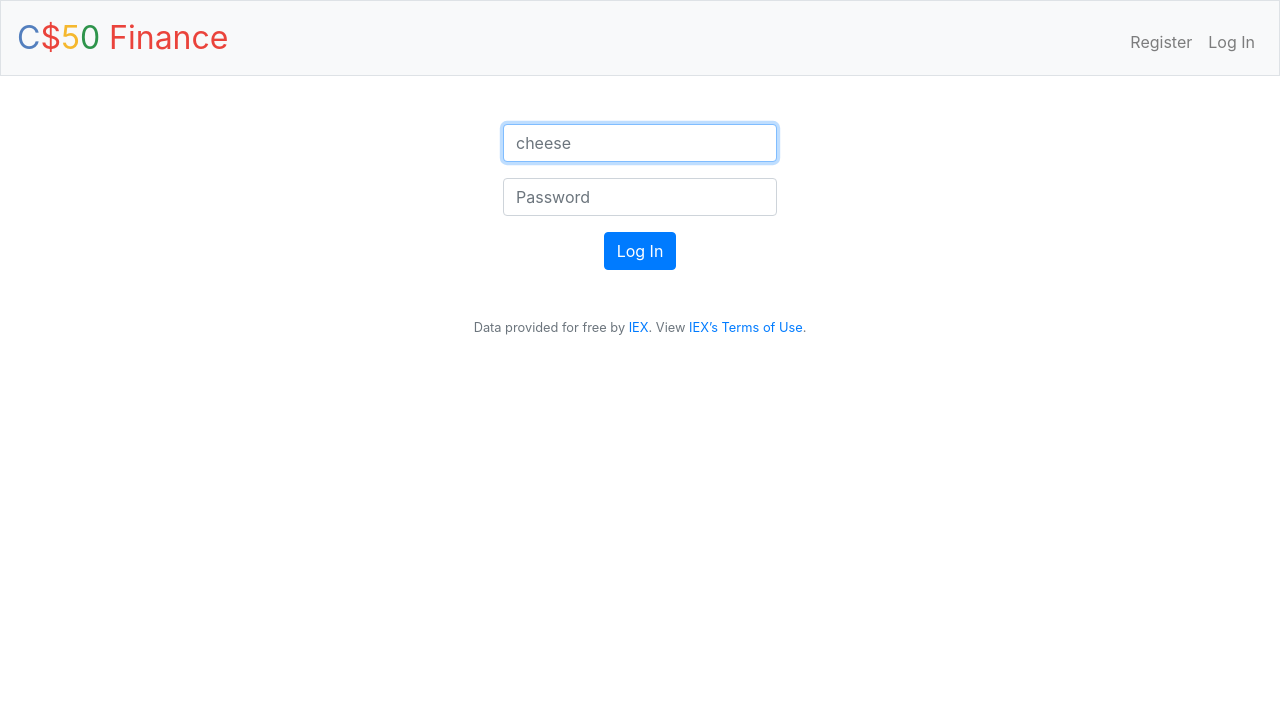
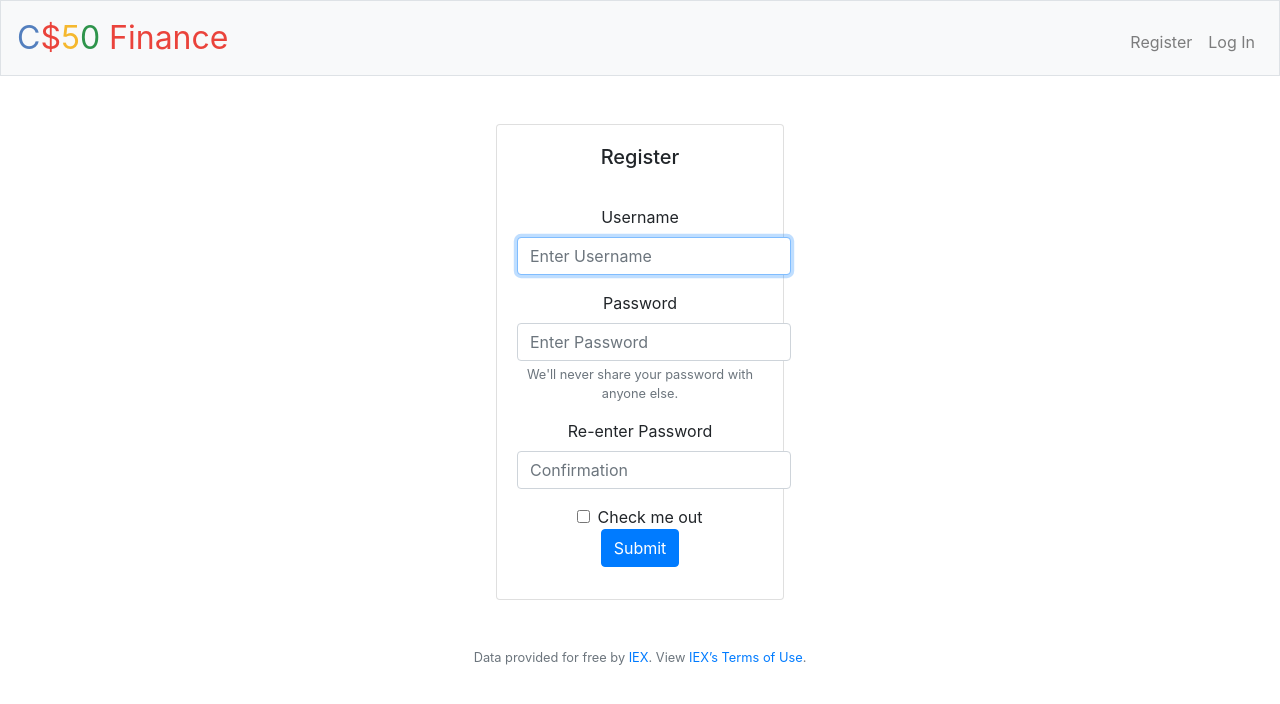
Before and after one commit to LuisRRamirez/runoff, a Flask app: page /register in a window 1280 px wide. Shown: the top 704 px of the page. Run offline with Flask 2, Linux system fonts and the light colour scheme; some libraries are stand-ins or nearby versions.

Commit message:
change 1

```diff
--- a/Coding_Exercises/Finance/application.py
+++ b/Coding_Exercises/Finance/application.py
@@ -119,6 +119,18 @@ def quote():
 
 @app.route("/register", methods=["GET", "POST"])
 def register():
+    # User reached route via POST (as by submitting a form via POST)
+    if request.method == "POST":
+
+        # if not request.form.get("username"):
+        #     return apology("must provide username", 403)
+
+        rows = db.execute("SELECT * FROM users WHERE username = ?", request.form.get("username"))
+
+        if len(rows) != 1:
+            return apology("username already exists",409)
+
+
     """Register user"""
     return render_template("register.html")
 
--- a/Coding_Exercises/Finance/templates/register.html
+++ b/Coding_Exercises/Finance/templates/register.html
@@ -5,13 +5,32 @@
 {% endblock %}
 
 {% block main %}
-    <form action="/register" method="get">
+    <form action="/register" method="post">
+    <div class="card mx-auto" style="width: 18rem;">
+        <div class="card-body">
+        <div class="card-title">
+        <h5 class="card-title">Register</h5>
+        <br>
         <div class="form-group">
-            <input autocomplete="off" autofocus class="form-control" name="username" placeholder="cheese" type="text">
+            <label for="Username">Username</label>
+            <input autocomplete="off" autofocus class="form-control" id="username" placeholder="Enter Username" type="text">
         </div>
         <div class="form-group">
-            <input class="form-control" name="password" placeholder="Password" type="password">
+            <label for="exampleInputPassword1">Password</label>
+            <input type="password" class="form-control" id="exampleInputPassword1" placeholder="Enter Password">
+            <small id="passwordHelp" class="form-text text-muted">We'll never share your password with anyone else.</small>
         </div>
-        <button class="btn btn-primary" type="submit">Log In</button>
+        <div class="form-group">
+            <label for="exampleInputPassword1">Re-enter Password</label>
+            <input type="password" class="form-control" id="exampleInputPassword1" placeholder="Confirmation">
+        </div>
+        <div class="form-check">
+            <input type="checkbox" class="form-check-input" id="exampleCheck1">
+            <label class="form-check-label" for="exampleCheck1">Check me out</label>
+        </div>
+        <button type="submit" class="btn btn-primary">Submit</button>
+        </div>
+        </div>
+        </div>
     </form>
 {% endblock %}
```
